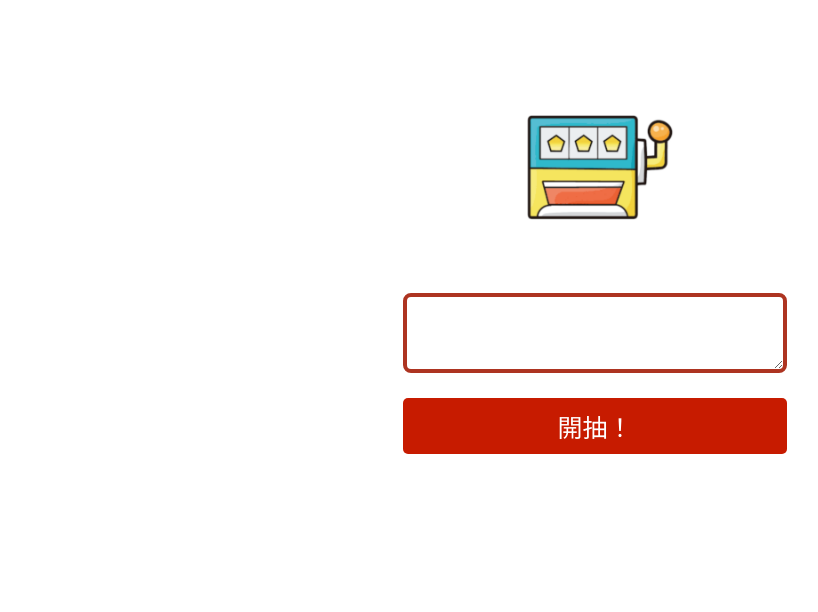
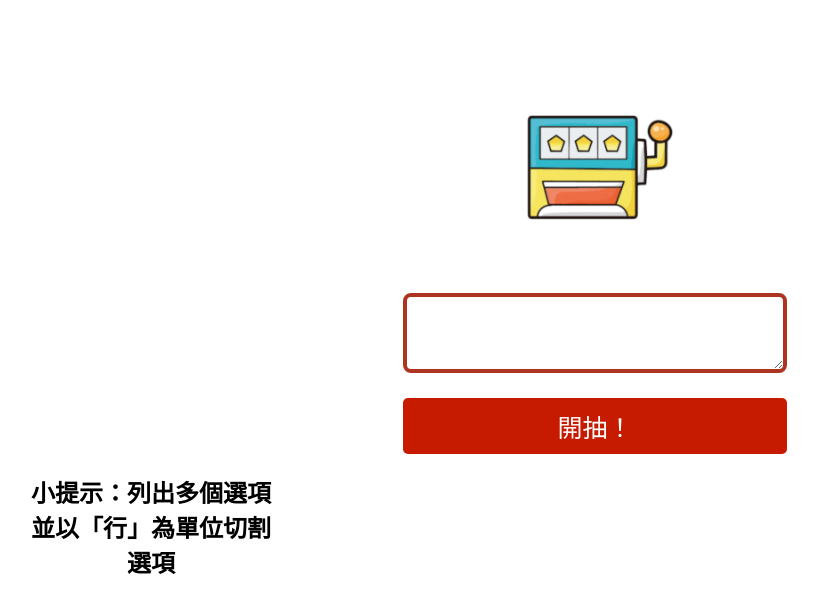
Before and after one commit to Jas0n0318/my-personal-website, a plain HTML site: page game/index.html in a window 1280 px wide. Shown: the whole page, without its empty margins (45-863 px from the left). Drawn offline with nearby package versions, Linux system fonts and the light colour scheme.

Commit message:
Update index.html

```diff
--- a/game/index.html
+++ b/game/index.html
@@ -1,6 +1,6 @@
 <html>
     <head>
-        <title>抽籤</title>
+        <title>自定義抽籤</title>
         <script src="https://ajax.googleapis.com/ajax/libs/jquery/3.7.1/jquery.min.js"></script>
         <style>
           body {
@@ -35,6 +35,12 @@
               display: block;
               cursor: pointer;
           }
+
+          h2 {
+              width: 20vw;
+              text-align: center;
+          }
+
           </style>
 
 
@@ -46,6 +52,7 @@
         <h1 id='result'></h1>
         <textarea id='textarea'></textarea>
         <button id='start'>開抽！</button>
+        <h2>小提示：列出多個選項並以「行」為單位切割選項</h2>
 
         <script>
           $('#img-shake').hide();
@@ -65,7 +72,7 @@
                   $("#img-shake").hide();
                   $("#img-ok").show();
                   $("#result").text('開獎結果：' + options[rand]);
-              }, 3000);
+              }, 4000);
           }
         </script>
     </body>
```
